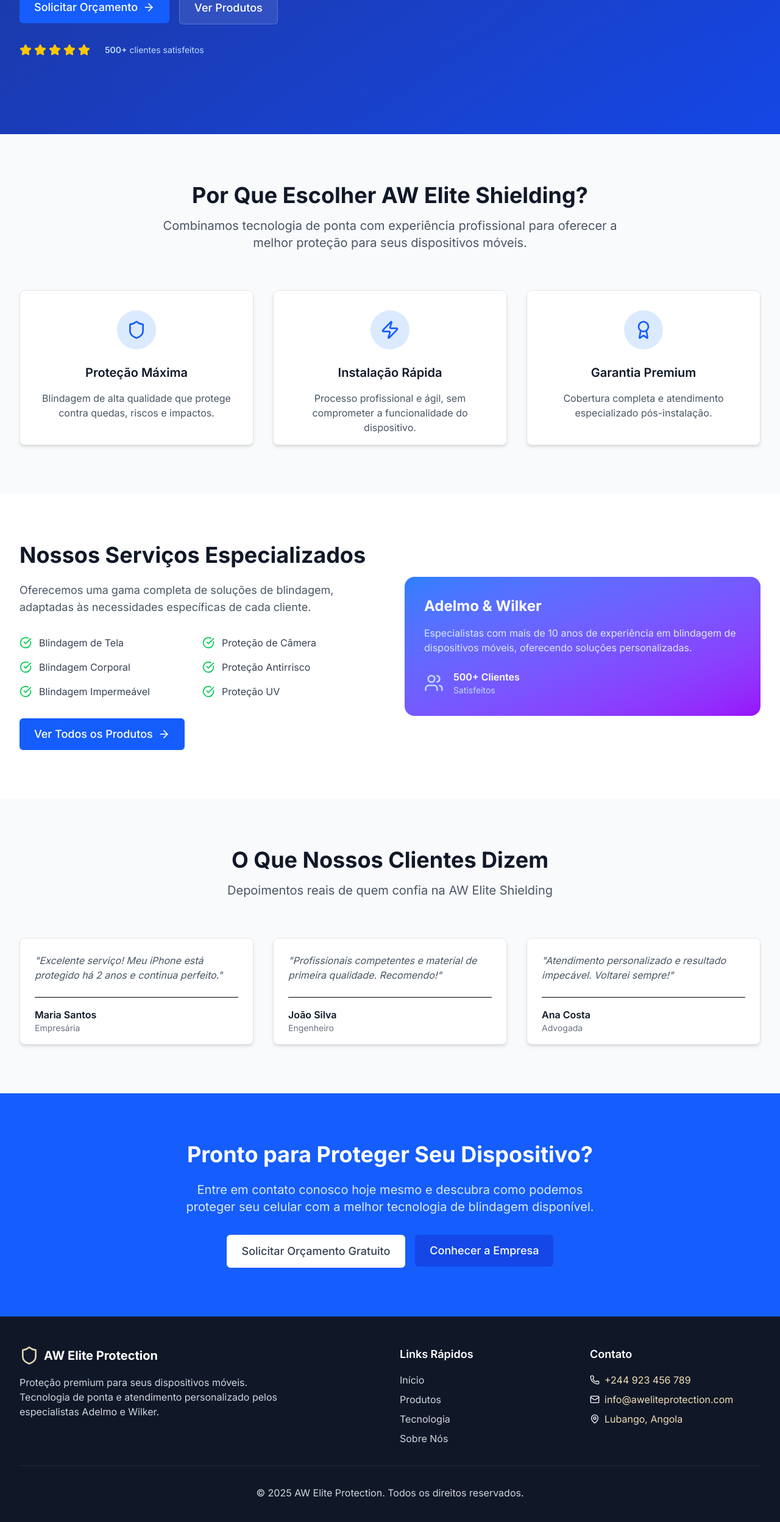
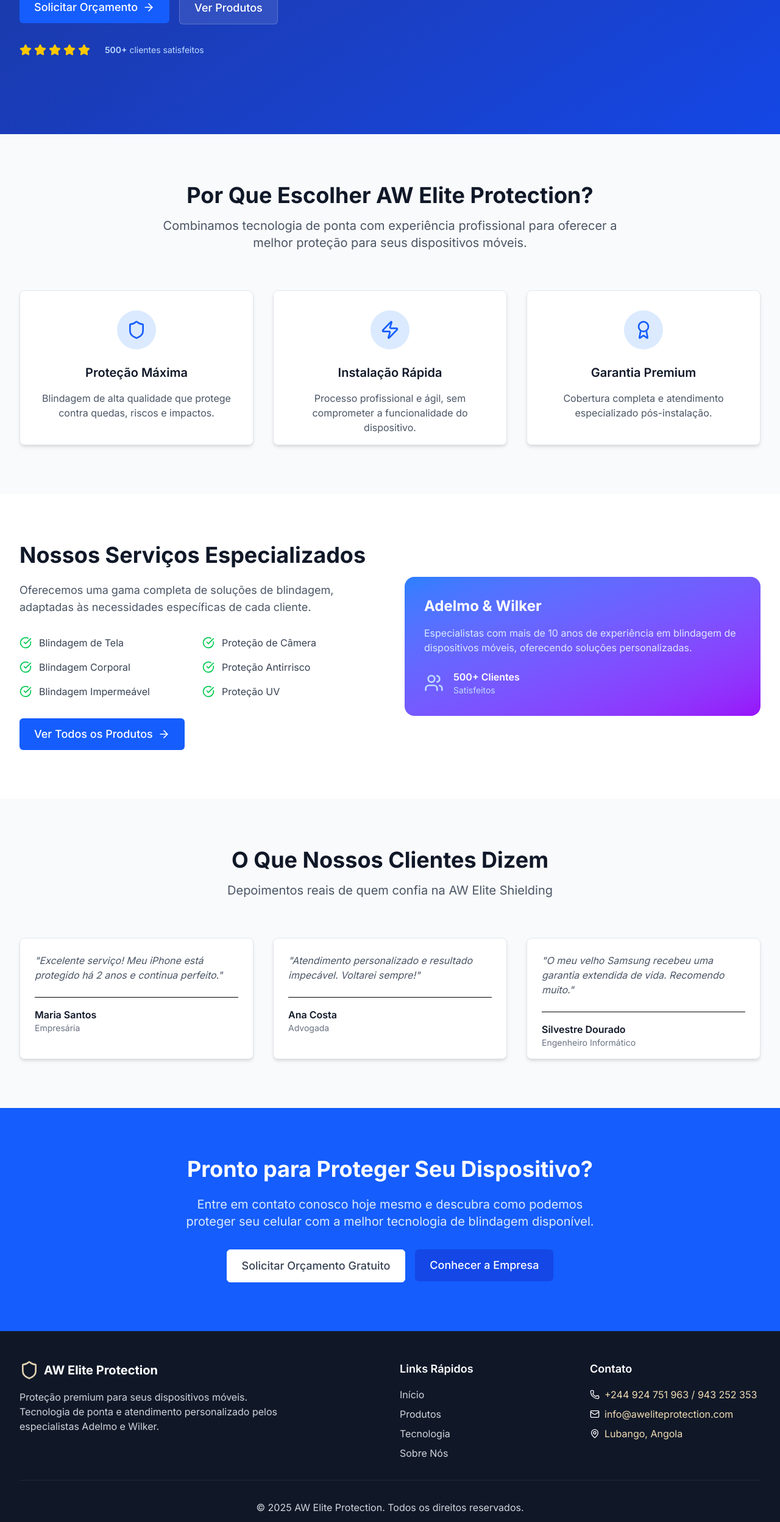
Before and after one commit to SilesterGold9/aw, a Next.js app: page / in a window 1280 px wide. Shown: the part 642-3138 px from the top of the page at 61% size. Built offline with nearby package versions, Linux system fonts and the light colour scheme.

Commit message:
refactor: little fixes

```diff
--- a/app/components/Footer.tsx
+++ b/app/components/Footer.tsx
@@ -64,7 +64,9 @@
             <ul className="space-y-2">
               <li className="flex items-center space-x-2">
                 <Phone className="h-4 w-4 text-white-500" />
-                <span className="text-[#f0dcb3]">+244 923 456 789</span>
+                <span className="text-[#f0dcb3]">
+                  +244 924 751 963 / 943 252 353
+                </span>
               </li>
               <li className="flex items-center space-x-2">
                 <Mail className="h-4 w-4 text-white-500" />
--- a/app/contato/page.tsx
+++ b/app/contato/page.tsx
@@ -62,7 +62,7 @@
                 <div>
                   <h3 className="text-lg font-semibold text-gray-900">Email</h3>
                   <p className="text-gray-600 text-sm">
-                    info@aweliteshielding.com
+                    info@aweliteprotection.com
                   </p>
                 </div>
               </div>
@@ -86,7 +86,10 @@
                   <h3 className="text-lg font-semibold text-gray-900">
                     Telefone
                   </h3>
-                  <p className="text-gray-600 text-sm">+1 (555) 123-4567</p>
+                  <p className="text-gray-600 text-sm">
+                    {" "}
+                    +244 924 751 963 / 943 252 353
+                  </p>
                 </div>
               </div>
               <p className="text-gray-600 text-sm">
--- a/app/page.tsx
+++ b/app/page.tsx
@@ -53,16 +53,16 @@
         "Excelente serviço! Meu iPhone está protegido há 2 anos e continua perfeito.",
     },
     {
-      name: "João Silva",
-      role: "Engenheiro",
-      content:
-        "Profissionais competentes e material de primeira qualidade. Recomendo!",
-    },
-    {
       name: "Ana Costa",
       role: "Advogada",
       content:
         "Atendimento personalizado e resultado impecável. Voltarei sempre!",
+    },
+    {
+      name: "Silvestre Dourado",
+      role: "Engenheiro Informático",
+      content:
+        "O meu velho Samsung recebeu uma garantia extendida de vida. Recomendo muito.",
     },
   ];
 
@@ -80,7 +80,7 @@
             className="text-center mb-16"
           >
             <h2 className="text-3xl lg:text-4xl font-bold text-gray-900 mb-4">
-              Por Que Escolher AW Elite Shielding?
+              Por Que Escolher AW Elite Protection?
             </h2>
             <p className="text-xl text-gray-600 max-w-3xl mx-auto">
               Combinamos tecnologia de ponta com experiência profissional para
```
